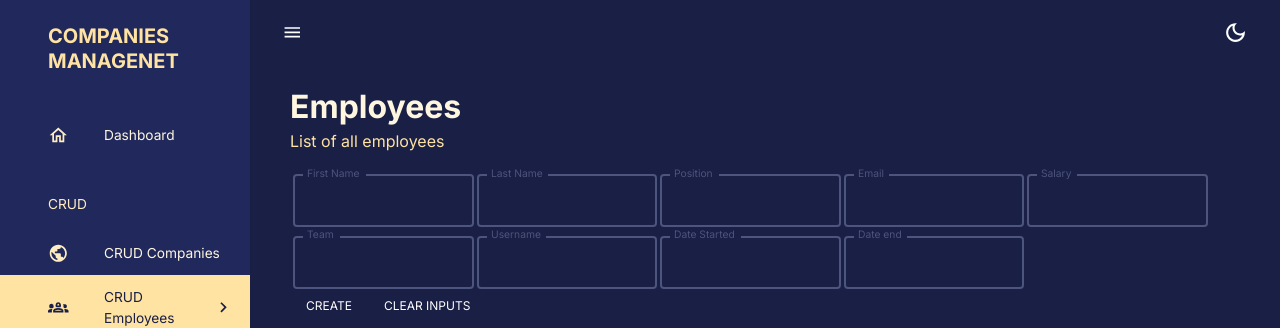
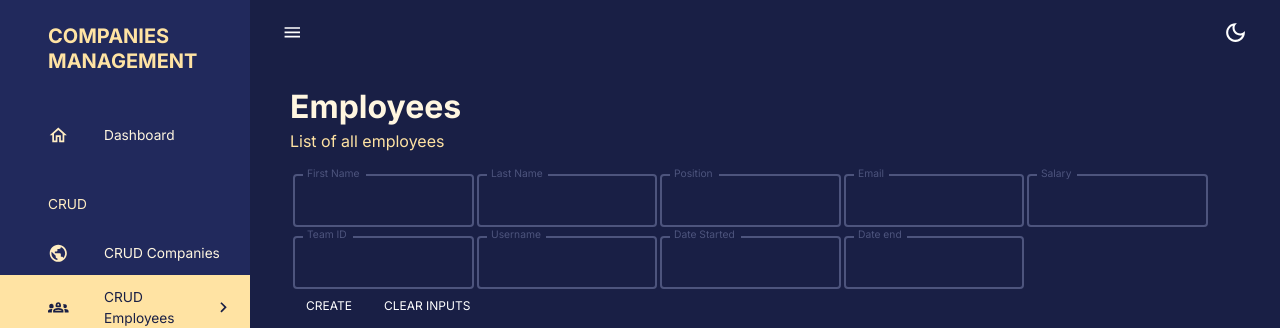
Before and after one commit to inmanolov/company-employees-management, a React (Create React App) app in the folder client/: page /employees in a window 1280 px wide. Shown: the top 328 px of the page. Built offline with nearby package versions, Linux system fonts and the light colour scheme; no server answers.

Commit message:
Some typos fixed

```diff
--- a/client/src/components/Sidebar.jsx
+++ b/client/src/components/Sidebar.jsx
@@ -127,7 +127,7 @@ const Sidebar = ({
                             <FlexBetween color={theme.palette.secondary.main}>
                                 <Box display="flex" alignItems="center" gap="0.5rem" >
                                     <Typography variant="h4" fontWeight="bold" >
-                                        COMPANIES MANAGENET
+                                        COMPANIES MANAGEMENT
                                     </Typography>
                                 </Box>
                                 {!isNonMobile && (
--- a/client/src/scenes/employees/index.jsx
+++ b/client/src/scenes/employees/index.jsx
@@ -139,7 +139,7 @@ const Employees = () => {
                     />
                     <TextField
                         id="outlined-uncontrolled"
-                        label="Team"
+                        label="Team ID"
                         value={selecterRow.team_id ? selecterRow.team_id : ''}
                         onChange={(e) => setSelectedRow({ ...selecterRow, team_id: e.target.value })}
                         focused
```
